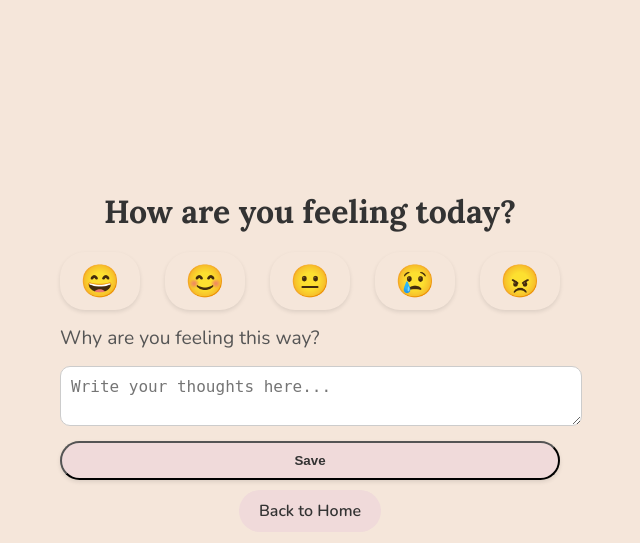
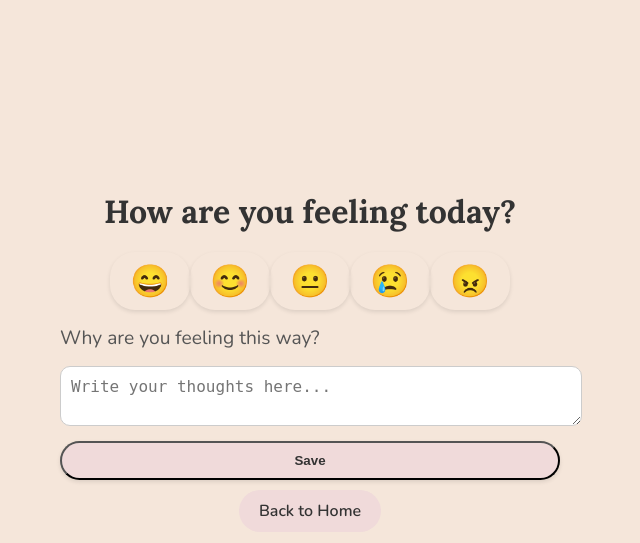
Before and after one commit to MrigankZEF/wife, a Flask app: page /mood in a window 1280 px wide. Shown: the top 543 px of the page, without its empty margins (330-970 px from the left). Run offline with Flask 2, Linux system fonts and the light colour scheme; the visitor is signed in with stand-in values (Sample User, id 1).

Commit message:
adjusted html for mobile

```diff
--- a/templates/diary.html
+++ b/templates/diary.html
@@ -42,6 +42,7 @@
             font-size: 1rem;
             width: 100%;
             min-height: 100px;
+            box-sizing: border-box; /* Ensured proper spacing */
         }
         button {
             padding: 10px 20px;
--- a/templates/edit_diary.html
+++ b/templates/edit_diary.html
@@ -42,6 +42,7 @@
             font-size: 1rem;
             width: 100%;
             min-height: 100px;
+            box-sizing: border-box; /* Ensured proper spacing */
         }
         button {
             padding: 10px 20px;
--- a/templates/edit_mood.html
+++ b/templates/edit_mood.html
@@ -41,6 +41,7 @@
             border: 1px solid #ccc;
             font-size: 1rem;
             width: 100%;
+            box-sizing: border-box; /* Ensured proper spacing */
         }
         button {
             padding: 10px 20px;
--- a/templates/home.html
+++ b/templates/home.html
@@ -29,10 +29,12 @@
             font-size: 1.8rem;
             margin: 20px 0;
             color: #333;
+            padding-left: 10px; /* Added left padding for better alignment */
         }
         .message {
             font-size: 1.2rem;
             color: #555;
+            padding-left: 10px; /* Added left padding for better alignment */
         }
         .nav-buttons {
             display: flex;
--- a/templates/login.html
+++ b/templates/login.html
@@ -41,6 +41,7 @@
             border: 1px solid #ccc;
             font-size: 1rem;
             width: 100%;
+            box-sizing: border-box; /* Ensured proper spacing */
         }
         button {
             padding: 10px 20px;
--- a/templates/mood.html
+++ b/templates/mood.html
@@ -23,6 +23,7 @@
             font-size: 2rem;
             color: #333;
             margin-bottom: 20px;
+            text-align: center; /* Centered the heading for better alignment */
         }
         form {
             display: flex;
@@ -70,6 +71,12 @@
             margin-bottom: 10px;
             position: relative;
             padding-right: 50px;
+        }
+        .emoji-container {
+            display: flex;
+            justify-content: space-around; /* Adjusted spacing */
+            flex-wrap: wrap; /* Ensured all emojis fit on the screen */
+            gap: 10px;
         }
         .emoji-buttons {
             display: flex;
@@ -130,12 +137,14 @@
 <body>
     <h1>How are you feeling today?</h1>
     <form method="POST">
+        <div class="emoji-container">
             <div class="emoji-buttons">
                 <button type="button" onclick="selectMood('😄')">😄</button>
                 <button type="button" onclick="selectMood('😊')">😊</button>
                 <button type="button" onclick="selectMood('😐')">😐</button>
                 <button type="button" onclick="selectMood('😢')">😢</button>
                 <button type="button" onclick="selectMood('😠')">😠</button>
+            </div>
         </div>
         <input type="hidden" id="selectedMood" name="mood">
         <label for="note">Why are you feeling this way?</label>
```
Lines whose indentation alone changed are shown as unchanged.
